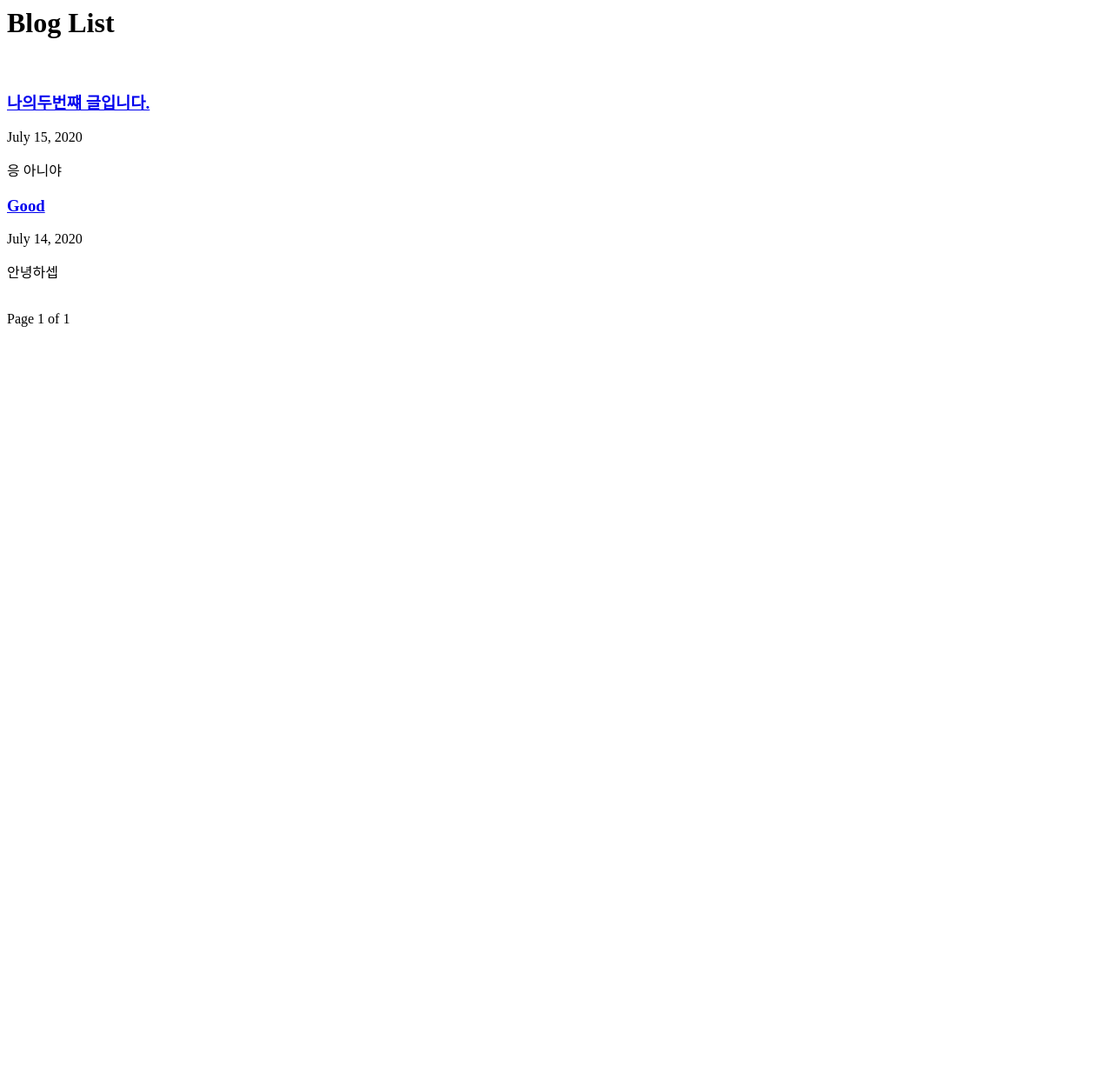
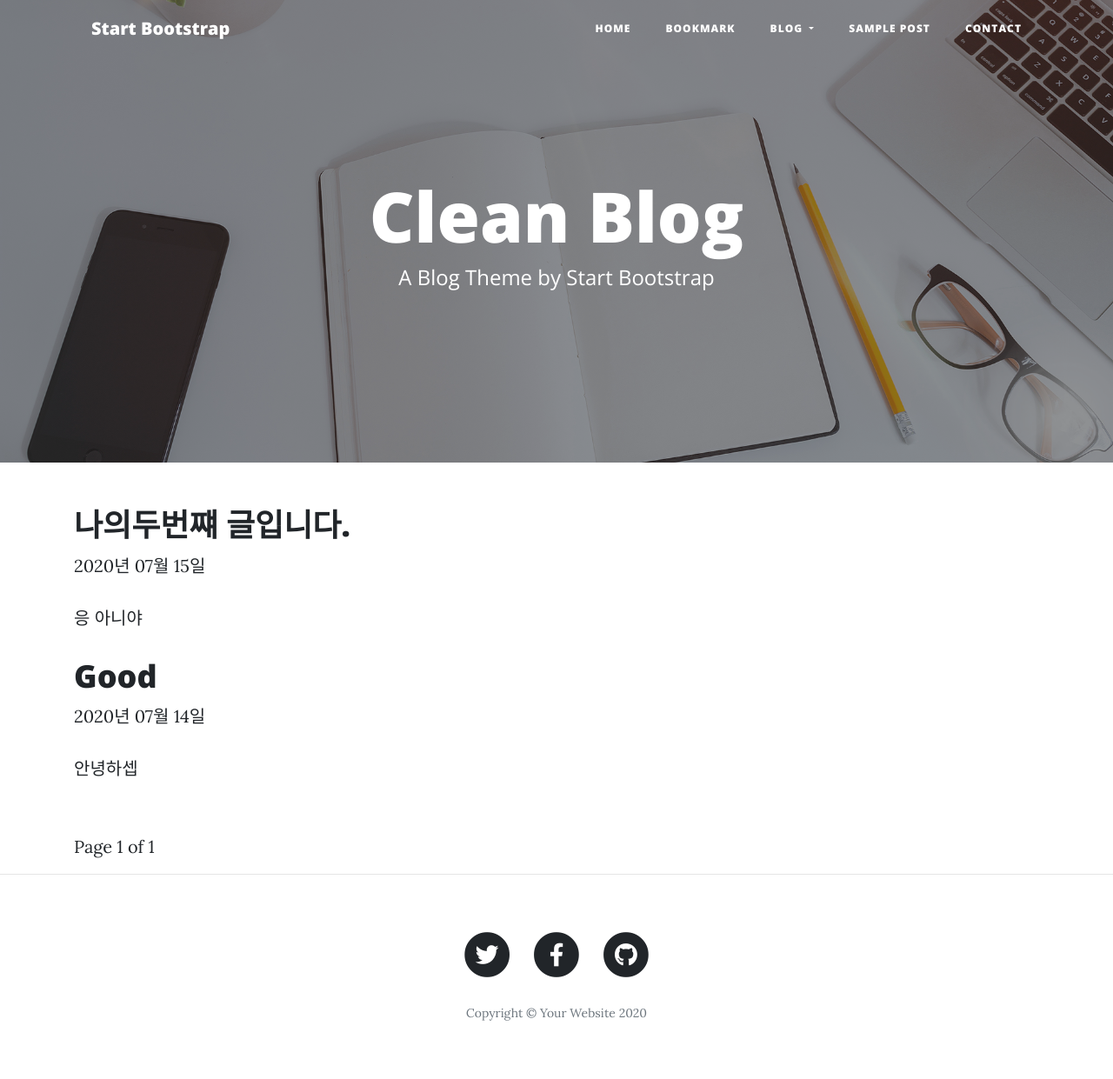
Before and after one commit to bogland/Django, a Django app: page /blog/ in a window 1280 px wide. Shown: the whole page at 87% size. Before the commit the page ends 376 px from the top, so only its background shows below. Run offline with Django 3.2, Linux system fonts and the light colour scheme; data comes from the database, SQL or seed files in the repository; both versions use the stored data as it was after the commit; some libraries are stand-ins or nearby versions.

Commit message:
DropDown 메뉴

```diff
--- a/blog/templates/blog/post_all.html
+++ b/blog/templates/blog/post_all.html
@@ -1,14 +1,34 @@
-<h1>Blog List</h1>
+{% extends 'base.html' %}
+{% load static %}
+{% block title %} home.html {% endblock %} <!-- 블록 지정 -->
+{% block header %}
+  <header class="masthead" style="background-image: url({% static 'img/home-bg.jpg' %})">
+    <div class="overlay"></div>
+    <div class="container">
+      <div class="row">
+        <div class="col-lg-8 col-md-10 mx-auto">
+          <div class="site-heading">
+            <h1>Clean Blog</h1>
+            <span class="subheading">A Blog Theme by Start Bootstrap</span>
+          </div>
+        </div>
+      </div>
+    </div>
+  </header>
+{% endblock %}
+{% block content %}
+  <div class="container">
+    {% for post in posts %}
+      <div class="post-preview">
+          <a href='{{ post.get_absolute_url }}'>
+            <h2 class="post-title">{{ post.title }}</h2>
+          </a>
+
+            {{ post.modify_dt|date:"Y년 m월 d일" }}
+            <p class="post-subtitle">{{ post.description }}</p>
+      </div>
+    {% endfor %}
         <br>
-
-{% for post in posts %}
-    <h3><a href='{{ post.get_absolute_url }}'>{{ post.title }}</a></h3>
-    {{ post.modify_dt|date:"N d, Y" }}
-    <p>{{ post.description }}</p>
-{% endfor %}
-
-<br>
-
         <div>
             <span>
                 {% if page_obj.has_previous %}
@@ -21,5 +41,7 @@
                     <a href="?page={{ page_obj.next_page_number }}">NextPage</a>
                 {% endif %}
             </span>
-
         </div>
+  </div>
+{% endblock %}
+{% block extra-script %} {% endblock %}
--- a/mysite/settings.py
+++ b/mysite/settings.py
@@ -108,7 +108,7 @@ AUTH_PASSWORD_VALIDATORS = [
 # Internationalization
 # https://docs.djangoproject.com/en/2.2/topics/i18n/
 
-LANGUAGE_CODE = 'en-us'
+LANGUAGE_CODE = 'ko-kr'
 
 # TIME_ZONE = 'UTC'
 TIME_ZONE = 'Asia/Seoul'
--- a/templates/base.html
+++ b/templates/base.html
@@ -40,6 +40,16 @@
           </li>
           <li class="nav-item">
             <a class="nav-link" href="{% url 'bookmark:index' %}"> Bookmark </a>
+          </li>
+          <li class="nav-item dropdown">
+            <a class="nav-link dropdown-toggle" href="#" id="navbarDropdown" role="button" data-toggle="dropdown" aria-haspopup="true" aria-expanded="false">
+              BLOG
+            </a>
+            <div class="dropdown-menu" aria-labelledby="navbarDropdown">
+              <a class="dropdown-item" href="{% url 'blog:post_list' %}">POST</a>
+              <a class="dropdown-item" href="{% url 'blog:post_archive' %}">ARCHIVE</a>
+              <div class="dropdown-divider"></div>
+            </div>
           </li>
           <li class="nav-item">
             <a class="nav-link" href="post.html">Sample Post</a>
```
Also changed, not shown: static/css/clean-blog.css (+10 -0 lines), db.sqlite3. Lines whose indentation alone changed are shown as unchanged.
